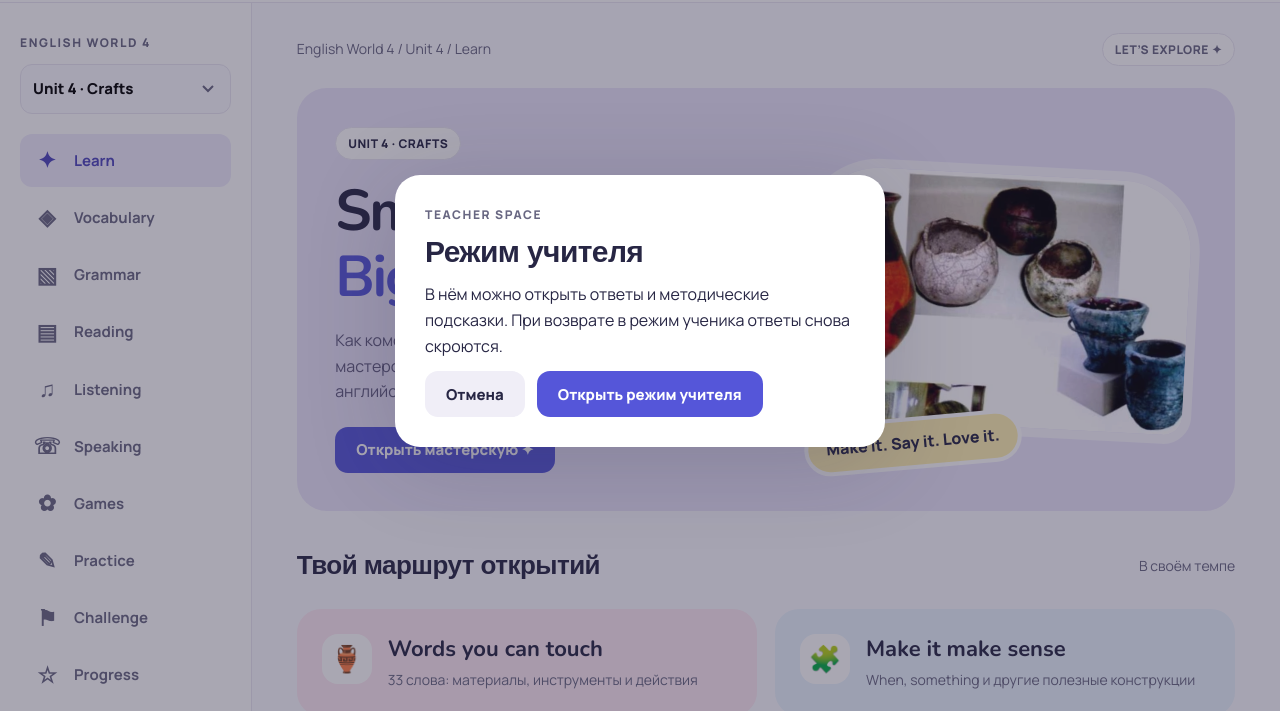
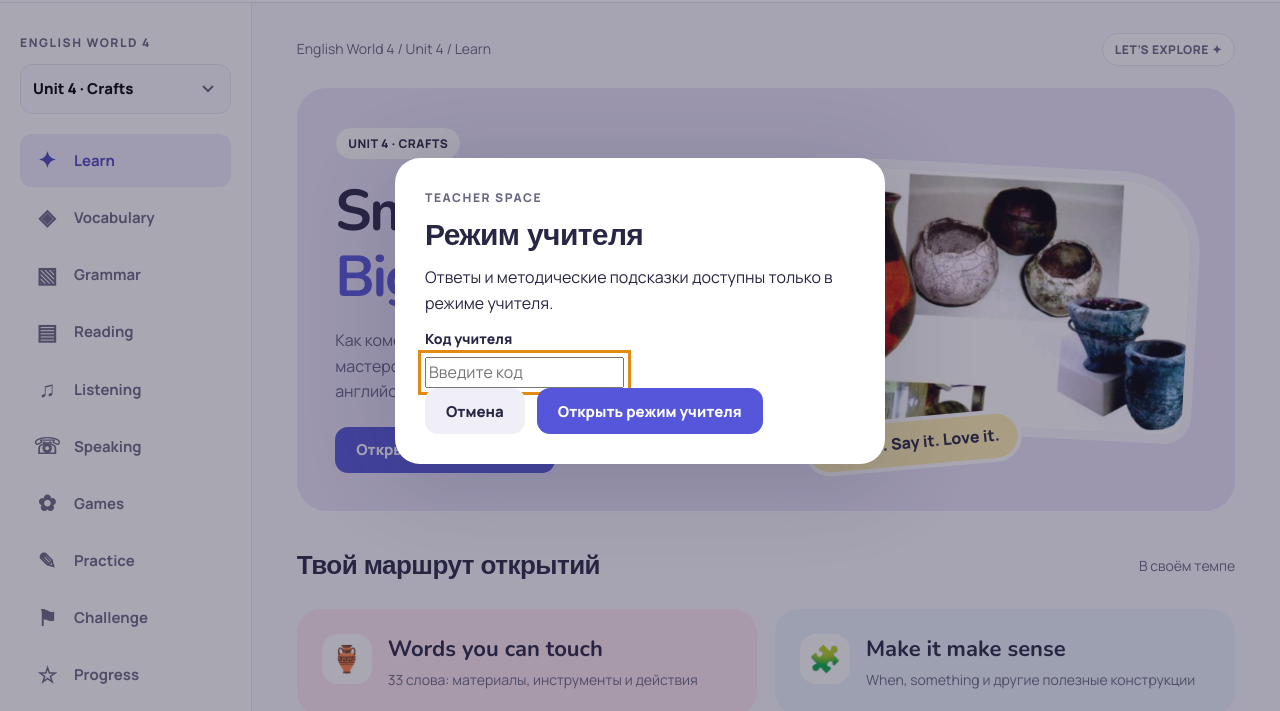
Before and after one commit to 0011nvg/english, a plain HTML site: page index.html in a window 1280 px wide. Both pictures are taken after a click on the button "Учитель". Shown: the part 89-800 px from the top of the page. Drawn offline with nearby package versions, Linux system fonts and the light colour scheme.

Commit message:
Require teacher access code in mode dialog

```diff
--- a/index.html
+++ b/index.html
@@ -2,4 +2,4 @@
 <html lang="ru"><head><meta charset="utf-8"><meta name="viewport" content="width=device-width,initial-scale=1"><meta name="theme-color" content="#5556d9"><meta name="description" content="English — интерактивный English World 4. Слова, грамматика, чтение, аудирование и игры."><title>English</title><link rel="stylesheet" href="styles.css"></head>
 <body><a class="skip" href="#content">К заданию</a><header class="topbar"><a class="brand" href="#4/learn"><span class="brand-mark">✦</span> English<span class="brand-sub">your little big world</span></a><div class="header-actions"><span class="local-label">Мой учебный мир</span><div class="mode" role="group" aria-label="Режим работы"><button id="student-mode" class="active">Ученик</button><button id="teacher-mode">Учитель</button></div></div></header>
 <div class="app-shell"><aside class="sidebar"><label class="section-label" for="unit-select">ENGLISH WORLD 4</label><select id="unit-select" aria-label="Выбрать юнит"></select><nav id="nav" aria-label="Разделы юнита"></nav><a class="intro-link" href="intro.html">✦ Урок знакомства</a><div class="sidebar-progress"><span>Твои маленькие победы</span><strong id="side-score">0 / 0</strong><progress id="side-progress" max="100" value="0"></progress><small>Каждое задание — шаг вперёд</small></div></aside><main id="content" tabindex="-1"></main></div>
-<div id="toast" class="toast" role="status" aria-live="polite"></div><dialog id="mode-dialog"><form method="dialog"><span class="section-label">TEACHER SPACE</span><h2>Режим учителя</h2><p>В нём можно открыть ответы и методические подсказки. При возврате в режим ученика ответы снова скроются.</p><div class="row"><button value="cancel" class="button secondary">Отмена</button><button value="teacher" class="button">Открыть режим учителя</button></div></form></dialog><noscript>Включите JavaScript, чтобы выполнять интерактивные задания.</noscript><script type="module" src="app.js"></script></body></html>
+<div id="toast" class="toast" role="status" aria-live="polite"></div><dialog id="mode-dialog"><form method="dialog"><span class="section-label">TEACHER SPACE</span><h2>Режим учителя</h2><p>Ответы и методические подсказки доступны только в режиме учителя.</p><label class="input-label" for="teacher-code">Код учителя</label><input id="teacher-code" type="password" autocomplete="off" placeholder="Введите код" required><p id="teacher-code-error" class="feedback bad" hidden role="alert">Неверный код. Попробуйте ещё раз.</p><div class="row"><button value="cancel" class="button secondary">Отмена</button><button type="button" id="teacher-unlock" class="button">Открыть режим учителя</button></div></form></dialog><noscript>Включите JavaScript, чтобы выполнять интерактивные задания.</noscript><script type="module" src="app.js"></script></body></html>
```
